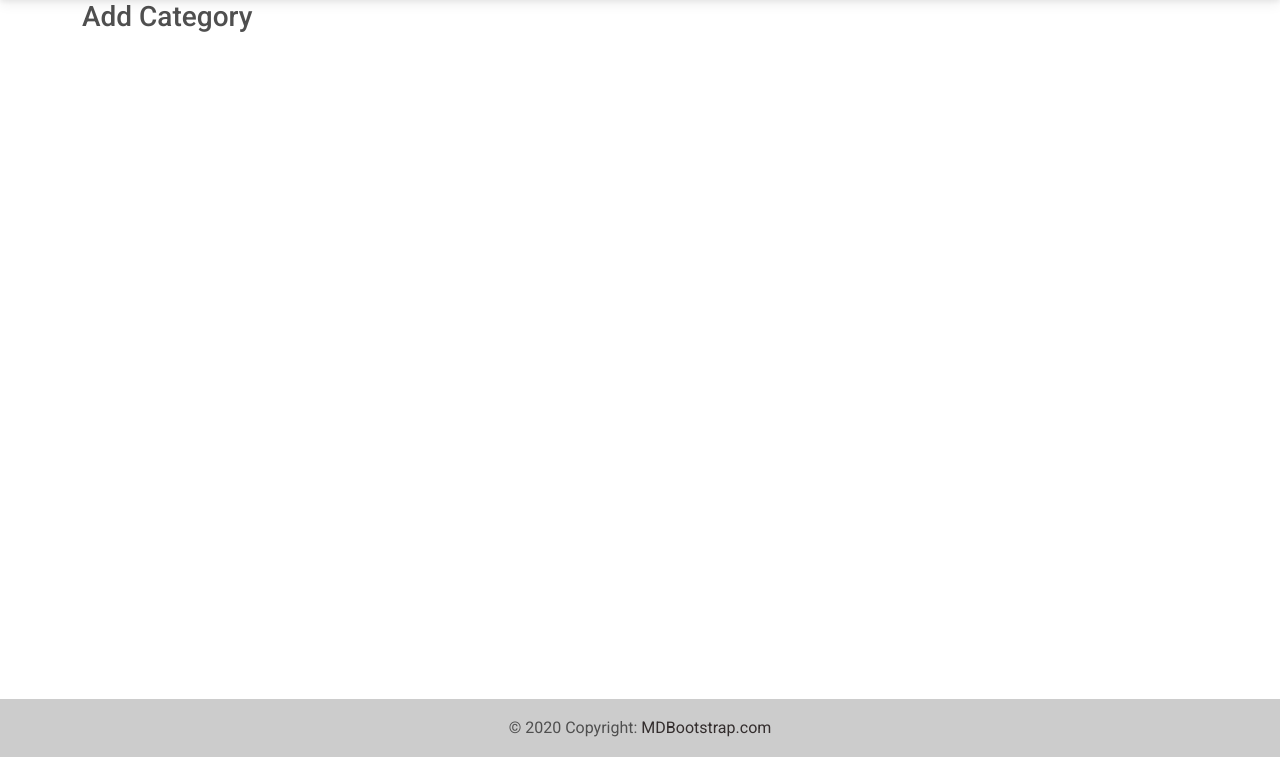
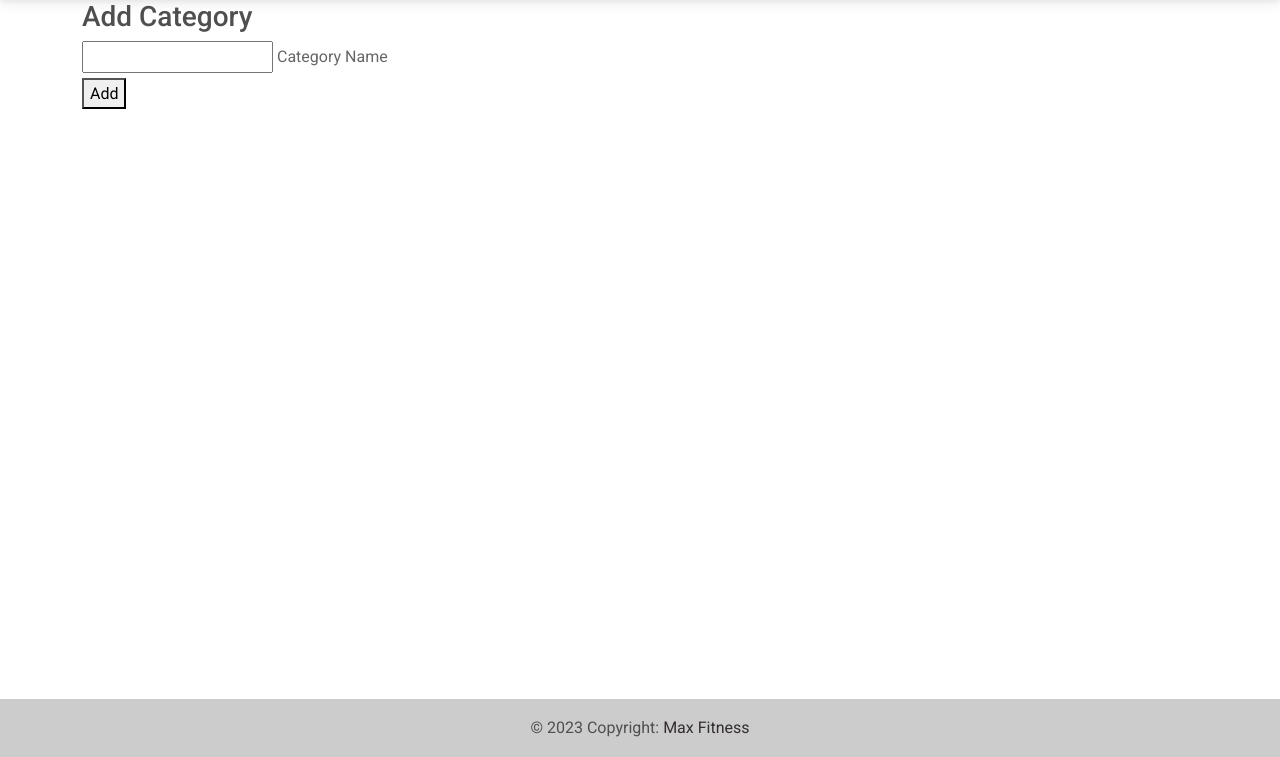
Before and after one commit to magz-dev/book-library, a Flask app: page /add_category in a window 1280 px wide. Shown: the part 43-800 px from the top of the page. Run offline with Flask 3, Linux system fonts and the light colour scheme; some libraries are stand-ins or nearby versions.

Commit message:
Create a form which will save a new category to the database

```diff
--- a/booklibrary/__init__.py
+++ b/booklibrary/__init__.py
@@ -1,4 +1,3 @@
-
 import os
 from flask import Flask
 from flask_sqlalchemy import SQLAlchemy
@@ -13,4 +12,4 @@ app.config["SQLALCHEMY_DATABASE_URI"] = os.environ.get("DB_URL")
 db = SQLAlchemy(app)
 
 
-from booklibrary import routes  # noqas
+from booklibrary import routes  # noqa
--- a/booklibrary/models.py
+++ b/booklibrary/models.py
@@ -5,7 +5,6 @@ class Category(db.Model):
     id = db.Column(db.Integer, primary_key=True)
     category_name = db.Column(db.String(20), unique=True, nullable=False)
     books = db.relationship("Task", backref="category", cascade="all, delete")
-
 
     def __repr__(self):
         # represent itself in the form of a string
@@ -19,7 +18,6 @@ class Book(db.Model):
     current_status = db.Column(db.Boolean, nullable=False)
     category_id = db.Column(db.Integer, db.ForeignKey("category.id", ondelete="CASCADE"), nullable=False)
 
-
     def __repr__(self):
         # represent itself in the form of a string
         return f"#{self.id} - Book:{self.book_title}|Author:{self.book_author}|Status:{self.current_status}"
--- a/booklibrary/routes.py
+++ b/booklibrary/routes.py
@@ -1,7 +1,6 @@
-from flask import render_template
+from flask import render_template, request, redirect, url_for
 from booklibrary import app, db
 from booklibrary.models import Category, Book
-
 
 
 @app.route("/")
@@ -16,4 +15,9 @@ def categories():
 
 @app.route("/add_category", methods=["GET", "POST"])
 def add_category():
+    if request.method == "POST":
+        category = Category(category_name=request.form.get("category_name"))
+        db.session.add(category)
+        db.session.commit()
+        return redirect(url_for("categories"))
     return render_template('add_category.html')
--- a/booklibrary/templates/add_category.html
+++ b/booklibrary/templates/add_category.html
@@ -3,4 +3,19 @@
 
 <h3>Add Category</h3>
 
+<div class="">
+<form class="col s12" method="POST" action="{{ url_for('add_category') }}">
+<div class="row">
+    <div class="form-outline">
+        <input type="text" id="category_name" name="category_name" class="validate" required />
+        <label class="form-label" for="category_name">Category Name</label>
+      </div>
+</div>
+<div class="">
+    <div>
+        <button type="submit" class="btn-lg btn-primary">Add</button>
+    </div>
+    </div>
+ </form>
+</div>
 {% endblock %}
--- a/booklibrary/templates/base.html
+++ b/booklibrary/templates/base.html
@@ -17,10 +17,10 @@ rel="stylesheet"
   href="https://cdnjs.cloudflare.com/ajax/libs/mdb-ui-kit/6.2.0/mdb.min.css"
   rel="stylesheet"
 />
+<link rel="stylesheet" href="{{ url_for('static', filename='css/style.css') }}" type="text/css">
     <title>Book Library</title>
 </head>
 <body>
-<header>
     <nav class="navbar navbar-expand-lg navbar-light bg-light">
         <div class="container-fluid">
           <nav aria-label="breadcrumb">
@@ -34,7 +34,6 @@ rel="stylesheet"
           </nav>
         </div>
       </nav>
-</header>
 <main class="container">
     {% block content %}
     {% endblock %}
@@ -42,8 +41,8 @@ rel="stylesheet"
 <footer class="bg-light text-center text-lg-start">
     <!-- Copyright -->
     <div class="text-center p-3 fixed-bottom" style="background-color: rgba(0, 0, 0, 0.2);">
-      © 2020 Copyright:
-      <a class="text-dark" href="https://mdbootstrap.com/" target="_blank">MDBootstrap.com</a>
+      © 2023 Copyright:
+      <a class="text-dark" href="https://mdbootstrap.com/" target="_blank">Max Fitness</a>
     </div>
     <!-- Copyright -->
   </footer>
--- a/booklibrary/templates/categories.html
+++ b/booklibrary/templates/categories.html
@@ -1,7 +1,7 @@
 {% extends 'base.html' %}
 {% block content %}
 
-<h3>Categories</h3>
+<h3 class="p-4 text-center">Categories</h3>
 
     <!-- 'add category' button -->
 
@@ -11,6 +11,7 @@
             Add Category
         </a>
     </div>
+
 </div>
 
 {% endblock %}
--- a/booklibrary/templates/home.html
+++ b/booklibrary/templates/home.html
@@ -3,8 +3,8 @@
 
  <!-- Jumbotron -->
  <div class="p-5 text-center bg-light">
-    <h1 class="mb-3">Welcome to your book library</h1>
-    <a class="btn btn-success" href="" role="button">See your books</a>
+    <h1 class="mb-6">Welcome to your book library!</h1>
+    <a class="btn btn-success btn-rounded btn-lg" href="{{ url_for('categories') }}" role="button">See your books</a>
   </div>
-  <!-- Jumbotron -->
+
 {% endblock %}
```
